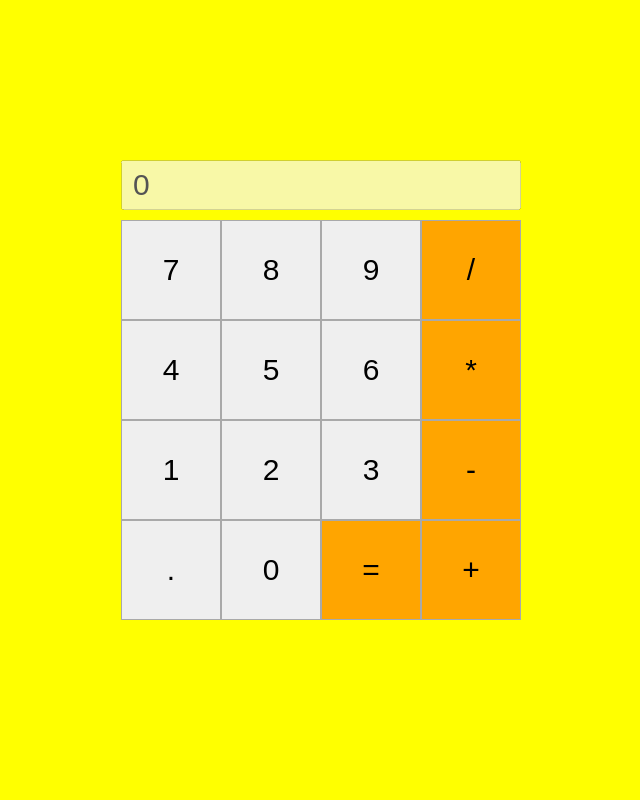
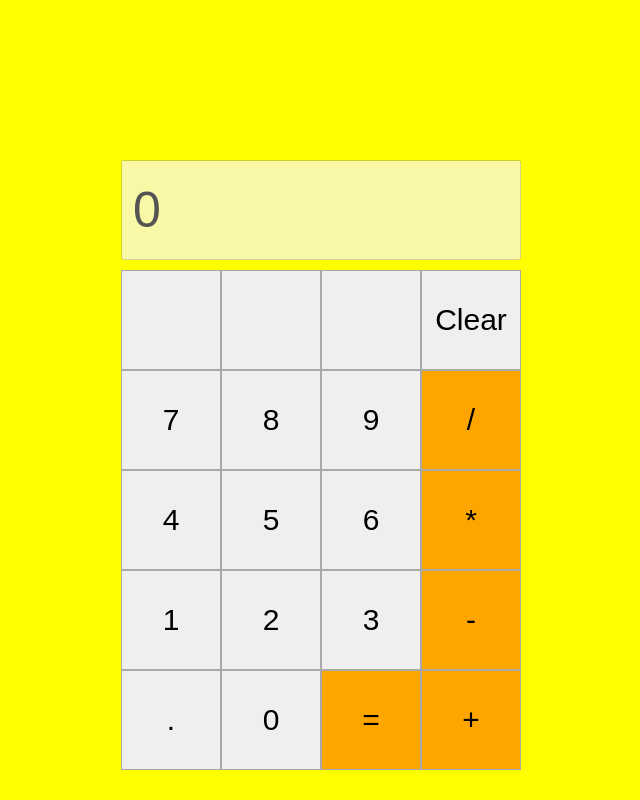
Before and after one commit to simrendra/calculator, a plain HTML site: page index.html in a window 1280 px wide. Shown: the whole page, without its empty margins (319-959 px from the left). Drawn offline with Linux system fonts and the light colour scheme.

Commit message:
added keyboard interactions

```diff
--- a/app.css
+++ b/app.css
@@ -40,10 +40,11 @@ button {
 }
 
 #result {
-    height: 50px;
+    height: 100px;
     width: 100%;
     padding: 10px;
     margin: 10px 0;
+    font-size: 50px;
 
 }
 
--- a/app.js
+++ b/app.js
@@ -18,6 +18,8 @@ var calc = (function() {
                 document.querySelectorAll('button').forEach(function(b) {
                     b.addEventListener('click', handleButtonClickEvent);
                 });
+
+                document.addEventListener('keyup', handleKeyPressEvent);
             }
         }
     }
@@ -25,27 +27,13 @@ var calc = (function() {
     function handleButtonClickEvent(e) {
         let ch = e.target.innerText,
             code = ch.charCodeAt(0);
+            processInput(ch, code);
+    }
 
-        switch(true) {
-            case code > 47 && code < 58:
-                //input is a number
-                appendNumber(ch);
-            break;
-            case code === 46:
-                // decimal point is inserted
-                isInputDecimal() ? '' : appendNumber('.');
-            break;
-            case code === 61:
-                performOperation();
-            break;
-            default:
-                currentOperation = operationsMap[code];
-                oldSum = inputNumber.value;
-                inputNumber.value = 0;
-            break;
+    function handleKeyPressEvent(e) {
+       processInput(e.key, e.key.charCodeAt(0));
+    }
 
-        }
-    }
     function performOperation() {
         if(currentOperation) {
             let input = parseNumber(inputNumber.value);
@@ -85,7 +73,30 @@ var calc = (function() {
         return Number.isInteger(num) ? parseInt(num) : parseFloat(num);
     }
 
+    function processInput(ch, code) {
+        switch(true) {
+            case code > 47 && code < 58:
+                //input is a number
+                appendNumber(ch);
+            break;
+            case code === 46:
+                // decimal point is inserted
+                isInputDecimal() ? '' : appendNumber('.');
+            break;
+            case code === 61 || code === 69:
+                performOperation();
+            break;
+            case [42,43,45,47].indexOf(code) > -1:
+                currentOperation = operationsMap[code];
+                oldSum = inputNumber.value;
+                inputNumber.value = 0;
+            break;
+        }
+
+    }
+
     return {
-        init: init
+        init: init,
+        clearText: function clearText() { inputNumber.value = oldSum = 0; }
     }
 })();
--- a/index.html
+++ b/index.html
@@ -8,6 +8,13 @@
             <div class="row-4">
                 <input type="text" id="result" disabled/>
             </div>
+            <div class="row-4">
+                <div class="col-1"><button></button></div>
+                <div class="col-2"><button></button></div>
+                <div class="col-3"><button></button></div>
+                <div class="col-4"><button onclick="calc.clearText()">Clear</button></div>
+            </div>
+
             <div class="row-4">
                 <div class="col-1"><button>7</button></div>
                 <div class="col-2"><button>8</button></div>
```
